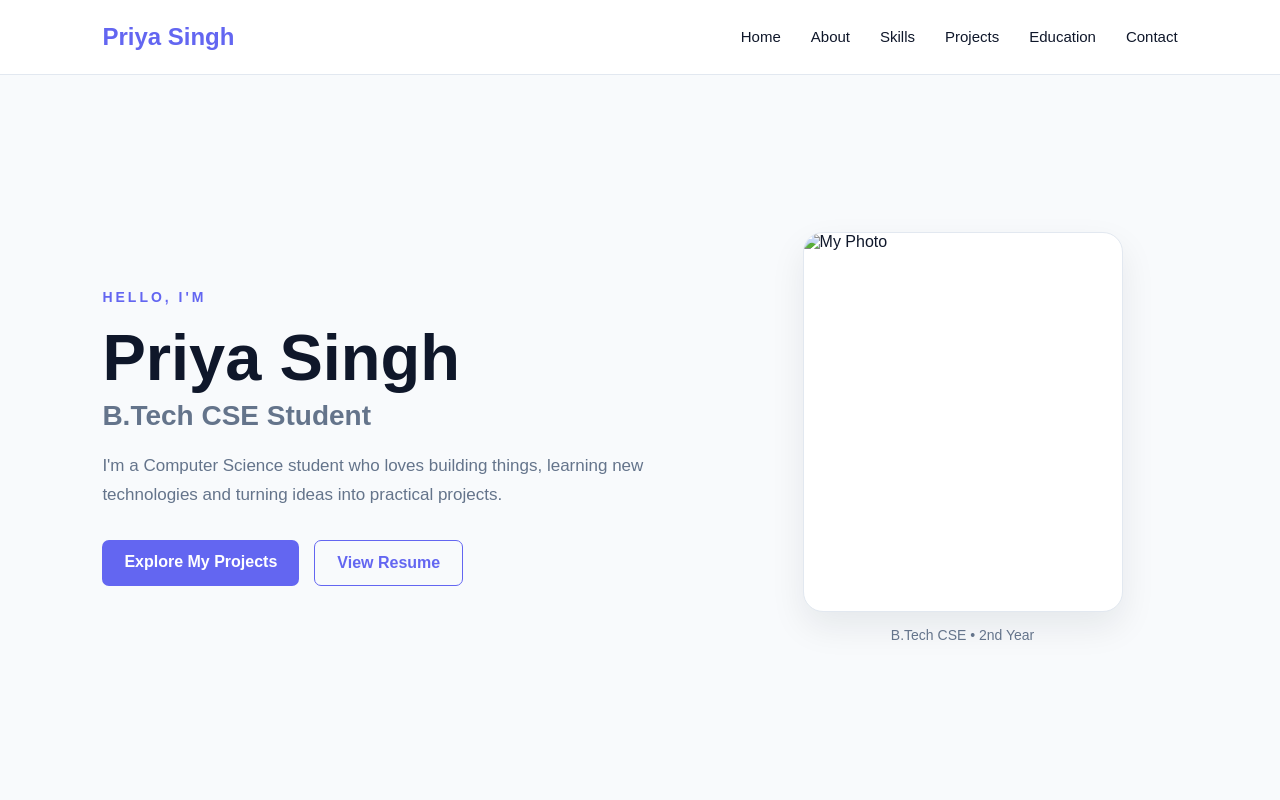
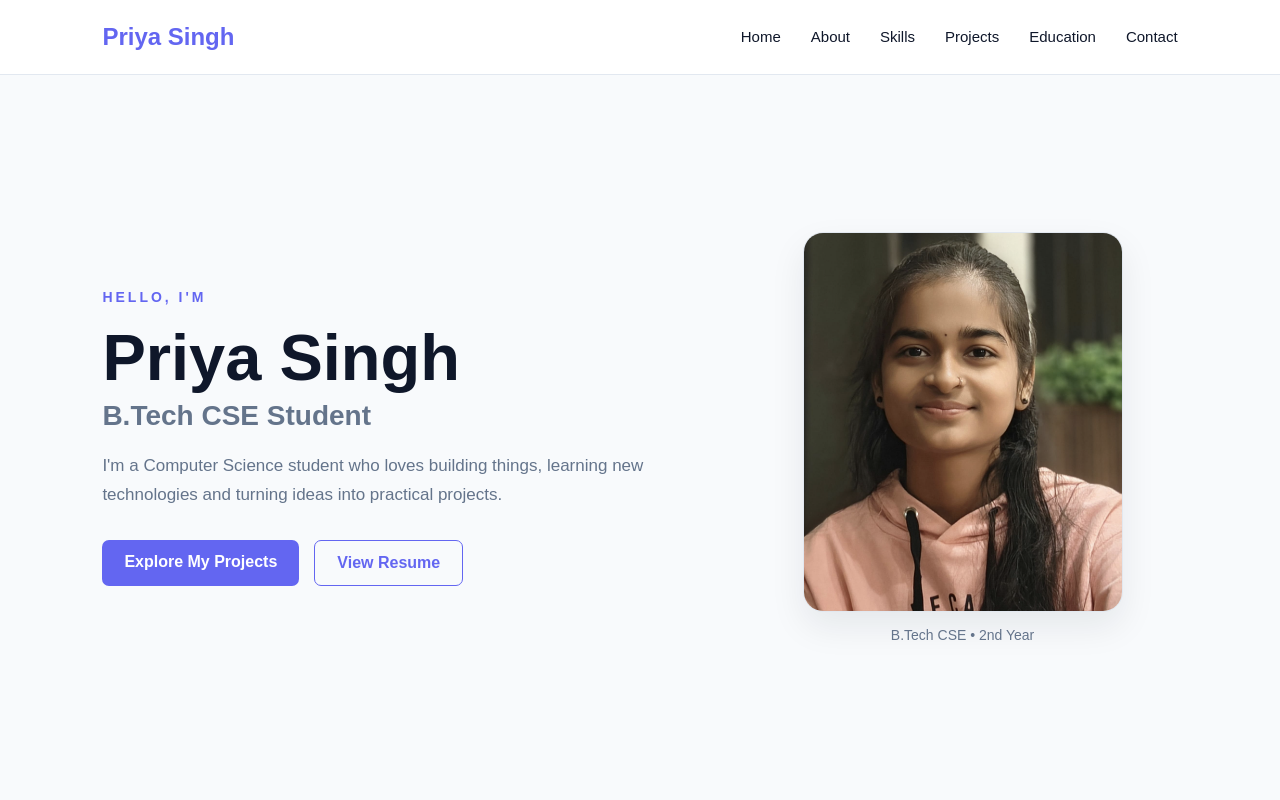
Before and after one commit to priyasing6281-maker/myportfolio, a plain HTML site: page index.html in a window 1280 px wide. Shown: the top 800 px of the page. Drawn offline with Linux system fonts and the light colour scheme.

Commit message:
Update index.html

```diff
--- a/index.html
+++ b/index.html
@@ -68,7 +68,7 @@
     <div class="hero-photo">
 
         <div class="photo-box">
-            <span><img src="images/photo.png" alt="My Photo"></span>
+            <span><img src="photo.png" alt="My Photo"></span>
         </div>
 
         <p>B.Tech CSE • 2nd Year</p>
```
